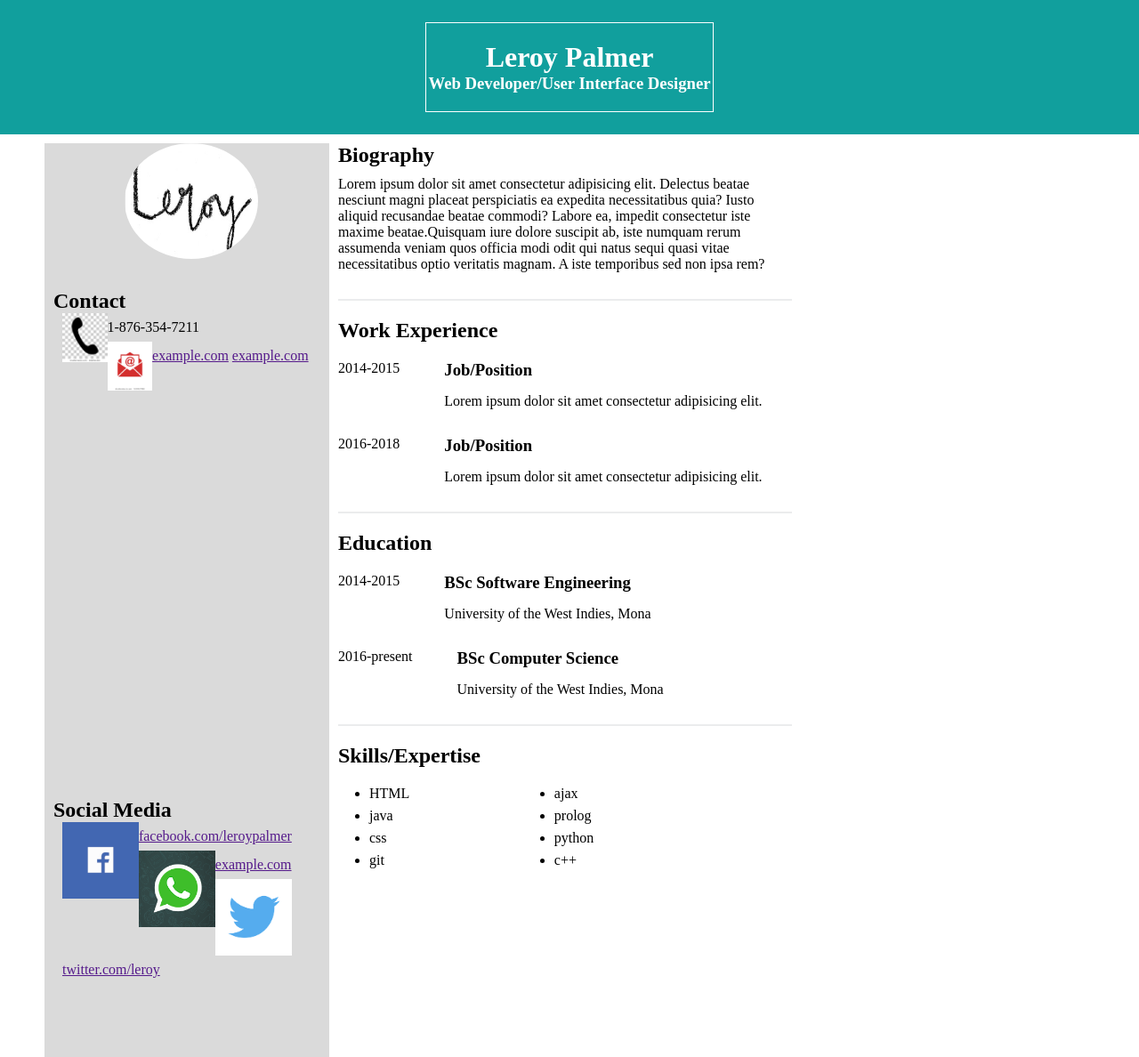
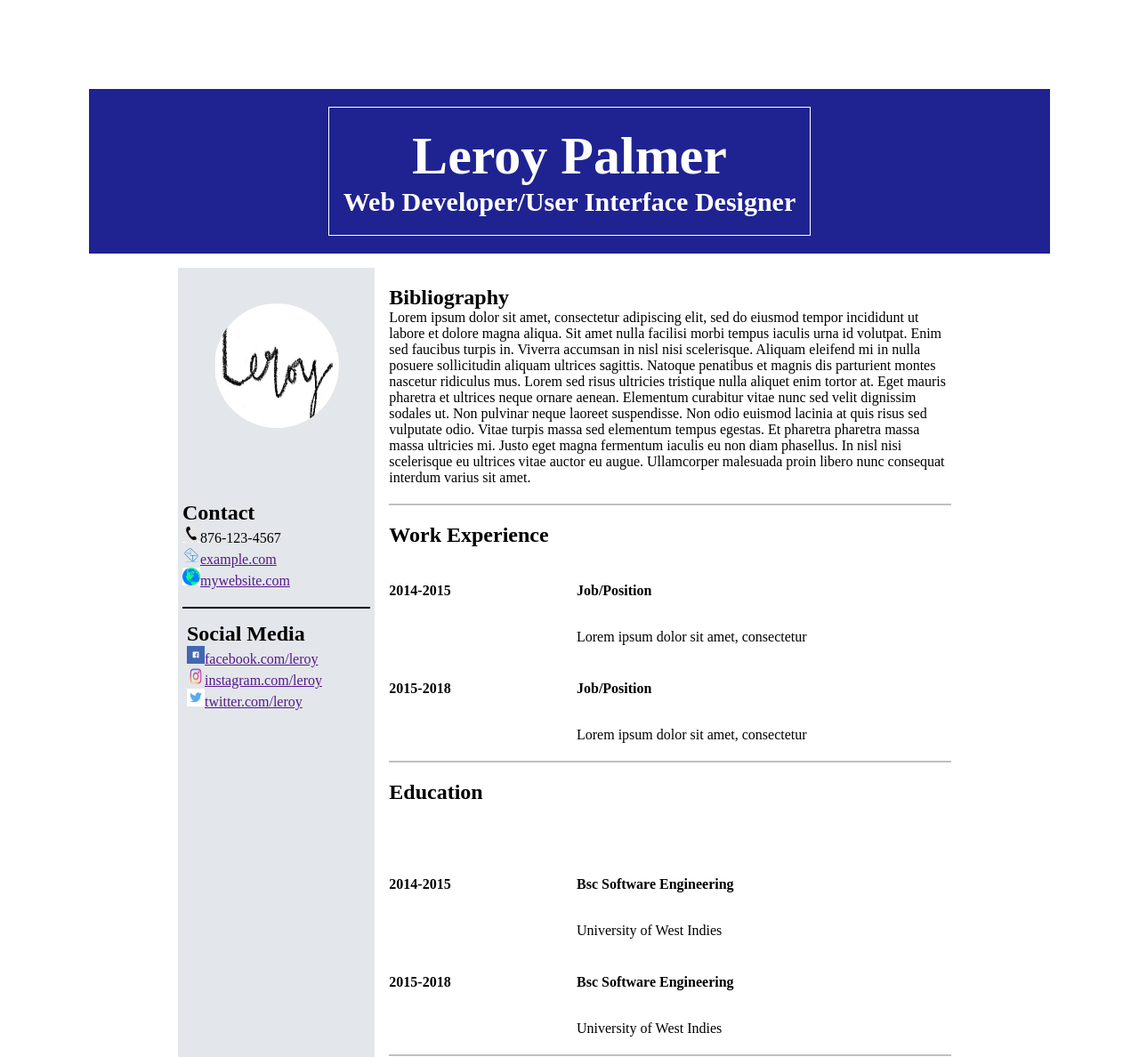
Before and after one commit to Fhadabone/Fhadabone.github.io, a plain HTML site: page index.html in a window 1280 px wide. Shown: the top 1188 px of the page at 89% size. Drawn offline with Linux system fonts and the light colour scheme.

Commit message:
updated_Final_commit
Web Dev final commit for projet1

```diff
--- a/index.html
+++ b/index.html
@@ -1,155 +1,114 @@
 <!DOCTYPE html>
+<html>
 <head>
-  <meta charset="UTF-8">
-  <title>Resume</title>
-  <link href="styles.css" rel="stylesheet" type="text/css">
+	<title>Resume</title>
+	<meta charset="utf-8">
+	<link rel="stylesheet" type="text/css" href="styles.css">
 </head>
 <body>
-  <div class="grid">
-    <div class="header">
-      <div class="title">
-          <h1>Leroy Palmer</h1>
-          <h3>Web Developer/User Interface Designer</h3>
-      </div>
-    </div>
-    <div class="main grid">
-      <div class="aside">
-        <div class="photo">
-            <img src="leroy.png" alt="photo of leroy">
-        </div>
+	<div class="grid-container">
 
-        <h2> Contact</h2>
-        <div class="contact">
-          <img src = "phone.png" alt = "telephone pic">
-          <p >1-876-354-7211</p>
+		<div class="header">
+			<div id=border-color>
+				<h1>Leroy Palmer</h1>
+				<h4>Web Developer/User Interface Designer</h4>
+			</div>
+		</div>
 
-          <img src="mail.jpg"alt="mail logo">
-          <a href="">example.com</a>
+		<div class="aside">
+			<div class="img-container">
+				<img src="leroy.png">
+			</div>
 
-          <a href="">example.com</a>
-        </div>
+			<div id="contact">
+				<h2>Contact</h2>
+				<img src="phone.png">876-123-4567<br>
+				<img src="mail.png"><a href="">example.com</a><br>
+				<img src="globe.png"><a href="">mywebsite.com</a>
+			</div>
 
-        <h2>Social Media</h2>
-        <div class="contact">
-          <img src = "facebook.png" alt = "facebook pic">
-          <a href="">facebook.com/leroypalmer</a><br>
+			<div id="media">
+				<h2>Social Media</h2>
+				<img src="facebook.png"><a href="">facebook.com/leroy</a><br>
+				<img src="insta.png"><a href="">instagram.com/leroy</a><br>
+				<img src="twitter.png"><a href="">twitter.com/leroy</a>
+			</div>
+		</div>
 
-          <img src="whatsapp.png"alt="whatsapp pic">
-          <a href="">example.com</a>
-          <img src="twitter.png"alt="twitter pic">
-          <a href="">twitter.com/leroy</a>
+		<div class="content">
+			<div id="bibliography">
+				<h2>Bibliography</h2>
+				<p>Lorem ipsum dolor sit amet, consectetur adipiscing elit, sed do eiusmod tempor incididunt ut labore et dolore magna aliqua. Sit amet nulla facilisi morbi tempus iaculis urna id volutpat. Enim sed faucibus turpis in. Viverra accumsan in nisl nisi scelerisque. Aliquam eleifend mi in nulla posuere sollicitudin aliquam ultrices sagittis. Natoque penatibus et magnis dis parturient montes nascetur ridiculus mus. Lorem sed risus ultricies tristique nulla aliquet enim tortor at. Eget mauris pharetra et ultrices neque ornare aenean. Elementum curabitur vitae nunc sed velit dignissim sodales ut. Non pulvinar neque laoreet suspendisse. Non odio euismod lacinia at quis risus sed vulputate odio. Vitae turpis massa sed elementum tempus egestas. Et pharetra pharetra massa massa ultricies mi. Justo eget magna fermentum iaculis eu non diam phasellus. In nisl nisi scelerisque eu ultrices vitae auctor eu augue. Ullamcorper malesuada proin libero nunc consequat interdum varius sit amet.</p>
+			</div>
+			<div id="item1"><h2>Work Experience</h2></div>
+			<div class="setup">
 
-        </div>
-      </div>
+				<div class="year">
+					<h3>2014-2015</h3>
+				</div>
+				<div class="detail">
+					<h3>Job/Position</h3><br>
+					<p>Lorem ipsum dolor sit amet, consectetur</p>
+				</div>
+				<div class="year">
+					<h3>2015-2018</h3>
+				</div>
+				<div class="detail">
+					<h3>Job/Position</h3><br>
+					<p>Lorem ipsum dolor sit amet, consectetur</p>
+				</div>
 
-      <div class="main-content">
 
-        <div class="biography-container">
-            <div class="biography-title mb-5">
-                <h2>Biography</h2>
-            </div>
+				<div id="item2"><h2>Education</h2></div>
+				<div class="year">
+					<h3>2014-2015</h3>
+				</div>
+				<div class="detail">
+					<h3>Bsc Software Engineering</h3><br>
+					<p>University of West Indies</p>
+				</div>
+				<div class="year">
+					<h3>2015-2018</h3>
+				</div>
+				<div class="detail">
+					<h3>Bsc Software Engineering</h3><br>
+					<p>University of West Indies</p>
+				</div>
 
-            <p class="biography-information mb-7">
-              Lorem ipsum dolor sit amet consectetur adipisicing elit. Delectus beatae
-              nesciunt magni placeat  perspiciatis ea expedita necessitatibus quia?
-              Iusto aliquid  recusandae beatae commodi? Labore ea, impedit consectetur
-              iste maxime beatae.Quisquam iure dolore suscipit ab, iste numquam rerum
-              assumenda veniam quos officia modi odit  qui natus sequi quasi vitae
-              necessitatibus optio veritatis magnam. A iste temporibus sed non ipsa rem?
-          <p>
-        </div>
 
-        <div class="work-experience-container">
+				<div id="item3"><h2>Skills/Expertise</h2></div>
+				<div class="skills">
+					<ul>
+		             <li>HTML</li>
+		             <li>HTML</li>
+		             <li>HTML</li>
+		             <li>HTML</li>
+		            </ul>
+				</div>
+				<div class="skills">
+					<ul>
+		             <li>HTML</li>
+		             <li>HTML</li>
+		             <li>HTML</li>
+		             <li>HTML</li>
+		            </ul>
+				</div>
 
-            <div class="work-experience-title mb-2">
-                <h2>Work Experience</h2>
-            </div>
 
-            <div class="work-experiences">
-                <div class="job">
 
-                    <div class="job-years">
-                      2014-2015
-                    </div>
 
-                    <div class="job-position">
-                      <h3 class="mb-3">Job/Position</h3>
 
-                      <p>Lorem ipsum dolor sit amet consectetur adipisicing elit.</p>
-                    </div>
+			</div>
 
-                  </div>
 
-                  <div class="job mb-8">
-                      <div class="job-years">
-                        2016-2018
-                      </div>
 
-                      <div class="job-position">
-                        <h3 class="mb-3">Job/Position</h3>
 
-                        <p>Lorem ipsum dolor sit amet consectetur adipisicing elit.</p>
-                      </div>
-                    </div>
-              </div>
-          </div>
 
-          <div class="education-container">
 
-            <div class="work-experience-title mb-2">
-              <h2>Education</h2>
-            </div>
 
-            <div class="work-experiences">
-              <div class="job">
 
-                <div class="job-years">
-                  2014-2015
-                </div>
+		</div>
+	</div>
 
-                <div class="job-position">
-                  <h3 class="mb-3">BSc Software Engineering</h3>
-
-                  <p>University of the West Indies, Mona</p>
-                </div>
-
-              </div>
-              <div class="job mb-8">
-                <div class="job-years">
-                  2016-present
-               </div>
-
-               <div class="job-position">
-                <h3 class="mb-3">BSc Computer Science</h3>
-                <p>University of the West Indies, Mona<p>
-               </div>
-              </div>
-           </div>
-        </div>
-        <div class="skills-container">
-          <div class="work-experience-title mb-2">
-            <h2>Skills/Expertise</h2>
-          </div>
-        </div>
-        <div class="skills-container">
-          <div class="skills">
-            <ul>
-             <li>HTML</li>
-             <li>java</li>
-             <li>css</li>
-             <li>git</li>
-            </ul>
-          </div>
-          <div class="skills">
-            <ul>
-              <li>ajax</li>
-              <li>prolog</li>
-              <li>python</li>
-              <li>c++</li>
-              </ul>
-         </div>
-      </div>
-    </div>
-  </div>
 </body>
 </html>
--- a/styles.css
+++ b/styles.css
@@ -1,136 +1,143 @@
-* {
+*{
   padding: 0;
   margin: 0;
 }
-
-.grid {
+.grid-container {
   display: grid;
-  grid-row-gap: 10px;
+  grid-template-columns: 1fr 2fr;
+  /*grid-template-rows: 1fr;*/
+  grid-gap: 1em;
 }
-
-.header {
-  background-color: rgb(17, 159, 157);
-  padding: 25px 0;
-  grid-row: 1;
+.grid-container div {
+  text-align: center;
+  padding: 20px 0;
+  font-size: 30px;
+}
+.header{
   display: flex;
-  align-items: center;
+  background-color: rgb(31, 35, 145);
+  margin-top: 100px;
+  margin-right: 100px;
+  margin-left: 100px;
   justify-content: center;
+  grid-column: span 2;
 }
-
-.title{
+#border-color{
+  border: 1px solid white;
   color: white;
-  border: 1px solid white;
-  width: 25%;
-  padding: 20px 1px;
-  text-align: center;
-}
-
-.main {
-  grid-row: 2;
-  grid-template-columns: 0.5fr 2fr;
-  grid-column-gap: 10px;
-  margin: 0 50px;
+  width: 50%;
 }
 
 .aside{
-  background-color: rgb(218, 218, 218);
   display: flex;
   flex-direction: column;
-  padding-left: 10px;
+  background-color: #e3e6ea;
+  margin-left: 200px;
 }
 
+.img-container {
+  align-self: center;
+  margin-bottom: 30px;
+}
+
+.img-container img{
+  justify-content: center;
+  border-radius: 50%;
+  width: 140px;
+  height:140px;
+}
+
+#contact{
+  text-align: left;
+  border-bottom:  2px solid black;
+  font-size: 16px;
+  justify-content: left;
+  padding: 5px,20px,5px,5px;
+  margin:5px;
+}
+#contact img{
+  height:20px;
+  width:20px;
+}
+
+#media{
+  text-align: left;
+
+  font-size: 16px;
+  justify-content: left;
+  padding: 5px;
+  margin:5px;
+}
+#media img{
+  height:20px;
+  width:20px;
+}
+
+.content{
+
+  margin-right: 25%;
+}
+.content p,h2{
+  text-align: left;
 
 }
-
-.contact-container hr {
-  margin-top: 20px;
-  border: 2px solid black;
-  margin-bottom: 10px;
+#bibliography {
+  padding-top: 0;
+  font-size: 16px;
+  border-bottom: 2px solid rgb(192,192,192);
+  margin-bottom: 0;
 }
 
 
 
-.main-content {
-  display: flex;
-  flex-direction: column;
-  width: 60%;
+.setup{
+  display: grid;
+  grid-template-rows: 1fr 1fr 1fr;
+  grid-template-columns: 1fr 2fr;
+  margin: 0;
+  padding:0;
 }
-
-.photo {
-  align-self: center;
-  margin-bottom: 30px;
-}
-
-.photo img {
-    border-radius: 50%;
-    width: 150px;
-    height: 130px;
-}
-
-.contact{
-	padding-left: 10px;
-    line-height: 2;
-}
-
-.contact img {
-    height: 10%;
-    float: left;
+#item1{
+  margin-top: 20px;
+  padding:0;
+  grid-row: span 1;
+  grid-column: span 2;
+  font-size: 16px;
 }
 
 
-.margb {
-  text-decoration: none;
-  border-bottom: 1px solid #551a8b;
+.year{
+  margin:0;
+
+}
+.year h3{
+  font-size: 16px;
+  text-align: left;
+
+}
+.detail{
+  font-size: 16px;
+  margin: 0;
+  padding: 0;
+}
+.detail h3,p,ul{
+  font-size: 16px;
+  text-align: left;
 }
 
-
-
-.mb-5 {
-    margin-bottom: 10px;
+#item2{
+  border-top:2px solid rgb(192,192,192);
+  grid-row: span 1;
+  grid-column: span 2;
+  font-size: 16px;
+}
+.skills{
+  margin-left: 30px;
 }
 
-.mb-7 {
-    margin-bottom: 30px;
+#item3{
+  border-top:2px solid rgb(192,192,192);
+  grid-row: span 1;
+  grid-column: span 2;
+  font-size: 16px;
 }
-
-.mb-8 {
-  margin-bottom: 25px;
-}
-
-.mb-2 {
-    margin-bottom: 20px;
-}
-
-.mb-3 {
-    margin-bottom: 15px;
-}
-
-.work-experience-container, .biography-container, .education-container  {
-    border-bottom: 2px solid #ebeced;
-    margin-bottom: 20px;
-}
-
-
-.job {
-    display: flex;
-    flex-direction: row;
-    margin-bottom: 30px;
-}
-
-.job-years {
-    margin-right: 50px;
-}
-
-.skills-container {
-    display: flex;
-    flex-direction: row;
-}
-
-.skills {
-    margin-left:35px;
-    margin-right: 25%;
-}
-
-.skills ul li {
-    margin-bottom: 7px;
-}
```
Also changed, not shown: globe.png (added), insta.png (added), mail.jpg (deleted), mail.png (added).
